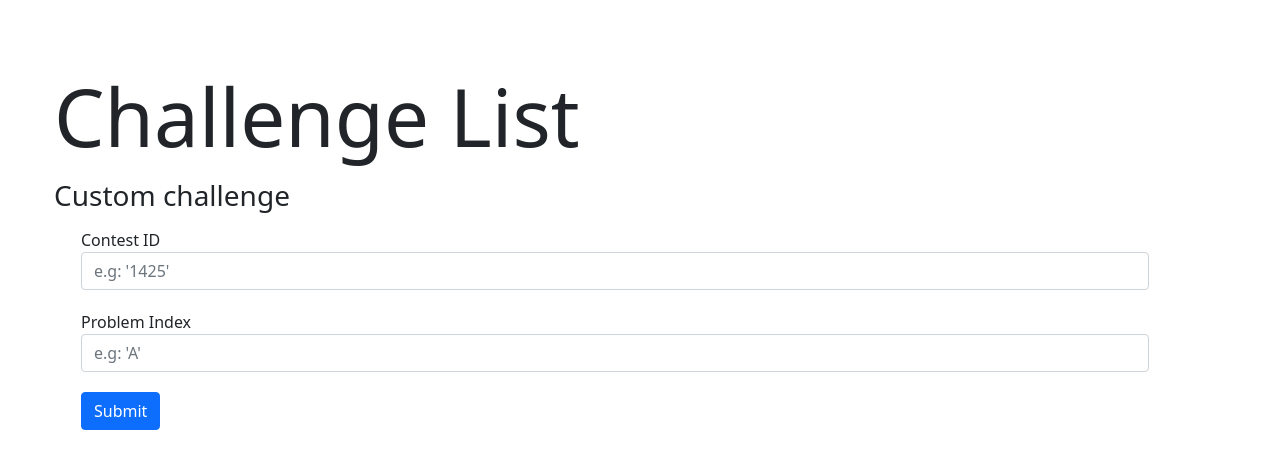
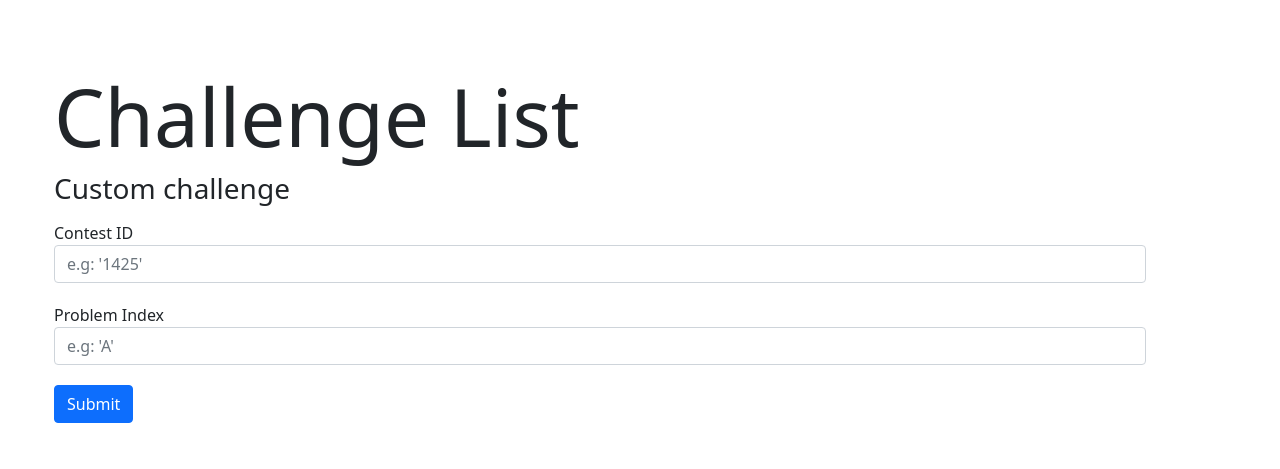
Before and after one commit to phattd15/arugo, a Django app: template templates/list.html in a window 1280 px wide. Shown: the part 56-525 px from the top of the page. Run offline with Django 3.2, Linux system fonts and the light colour scheme; the template is opened without the code that fills it, so the values that code supplies are empty; some libraries are stand-ins or nearby versions.

Commit message:
minor fix

```diff
--- a/templates/challenge.html
+++ b/templates/challenge.html
@@ -3,10 +3,10 @@
 {% block content %}
 <div class="container">
     <h1 class="display-1">
-        Challenge
+        Current Challenge
     </h1>
-</div>
-<div class="container">
+<!-- </div>
+<div class="container"> -->
     <div class="alert" style="border-width: 2px; border-color: {{color}}; background-color: {{bg_color}}">
         <div class="container">
             <a class="btn btn-success btn-lg left-text"
--- a/templates/list.html
+++ b/templates/list.html
@@ -5,9 +5,8 @@
     <h1 class="display-1">
         Challenge List
     </h1>
+    <h3>Custom challenge</h3>
 </div>
-<div class="container">
-    <h3>Custom challenge</h3>
     <div class="container">
         <form method="POST">
             {% csrf_token %}
@@ -23,8 +22,6 @@
             <button type="submit" class="btn btn-primary">Submit</button>
         </form>
     </div>
-</div>
-<div class="container">
     {% for problem, color, bg_color, gain, loss in challenges %}
     <div class="alert" style="border-width: 2px; border-color: {{color}}; background-color: {{bg_color}};">
         <a class="btn btn-success btn-lg left-text"
@@ -35,5 +32,4 @@
             this challenge <span class="text-success">{{gain}}</span> | <span class="text-danger">{{loss}}</span> </a>
     </div>
     {% endfor %}
-</div>
 {% endblock content %}
```
Also changed, not shown: templates/home.html (+5 -3 lines), db.sqlite3.
